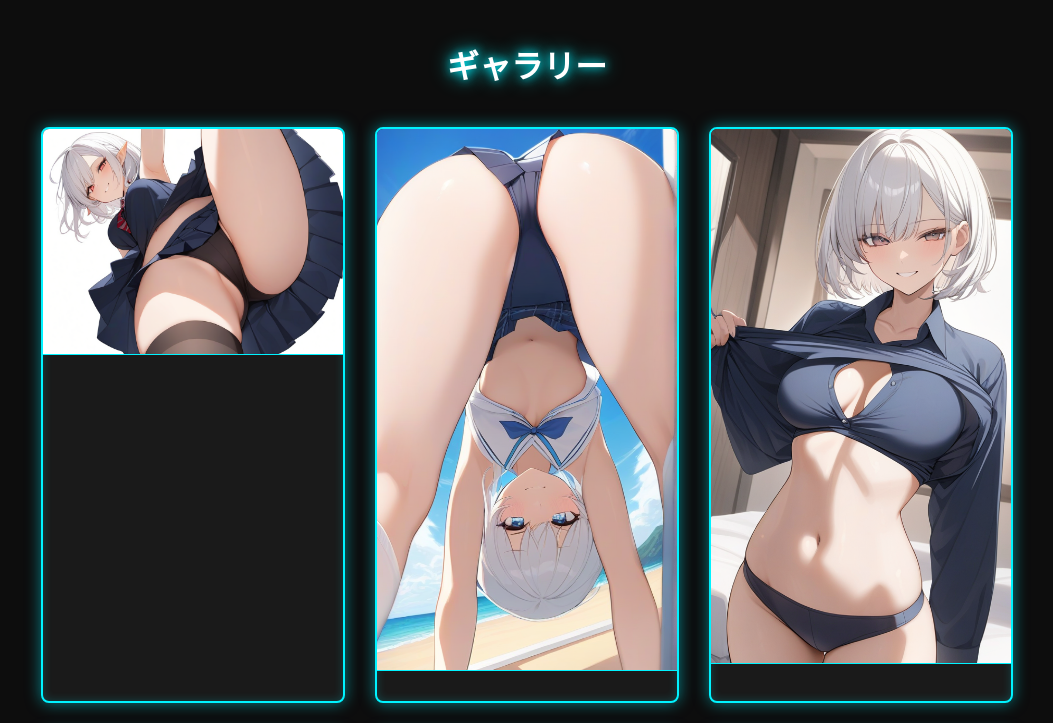
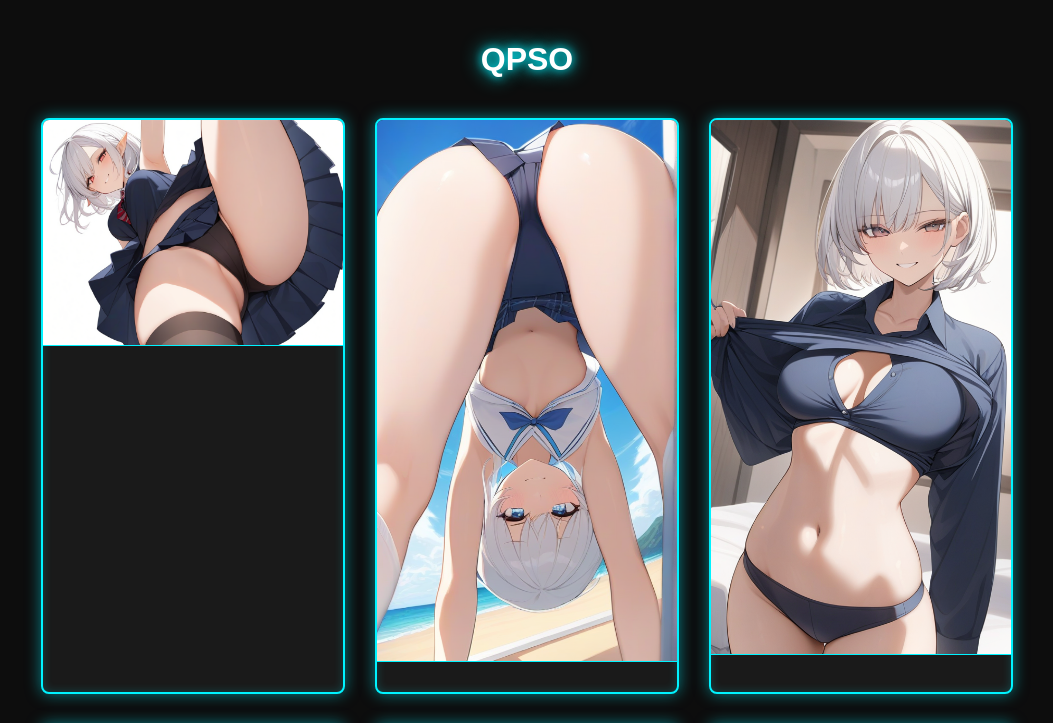
Before and after one commit to wakaruwakaru/qpso, a plain HTML site: page index.html in a window 1280 px wide. Shown: the top 723 px of the page, without its empty margins (113-1166 px from the left). Drawn offline with Linux system fonts and the light colour scheme.

Commit message:
Update index.html

```diff
--- a/index.html
+++ b/index.html
@@ -3,7 +3,7 @@
 <head>
     <meta charset="UTF-8">
     <meta name="viewport" content="width=device-width, initial-scale=1.0">
-    <title>ギャラリー</title>
+    <title>QPSO</title>
     <style>
         /* 背景を黒、全体をダークモードに設定 */
         body {
@@ -71,7 +71,7 @@
 </head>
 <body>
 
-    <h1>ギャラリー</h1>
+    <h1>QPSO</h1>
 
     <div class="gallery">
         <div class="card">
```
